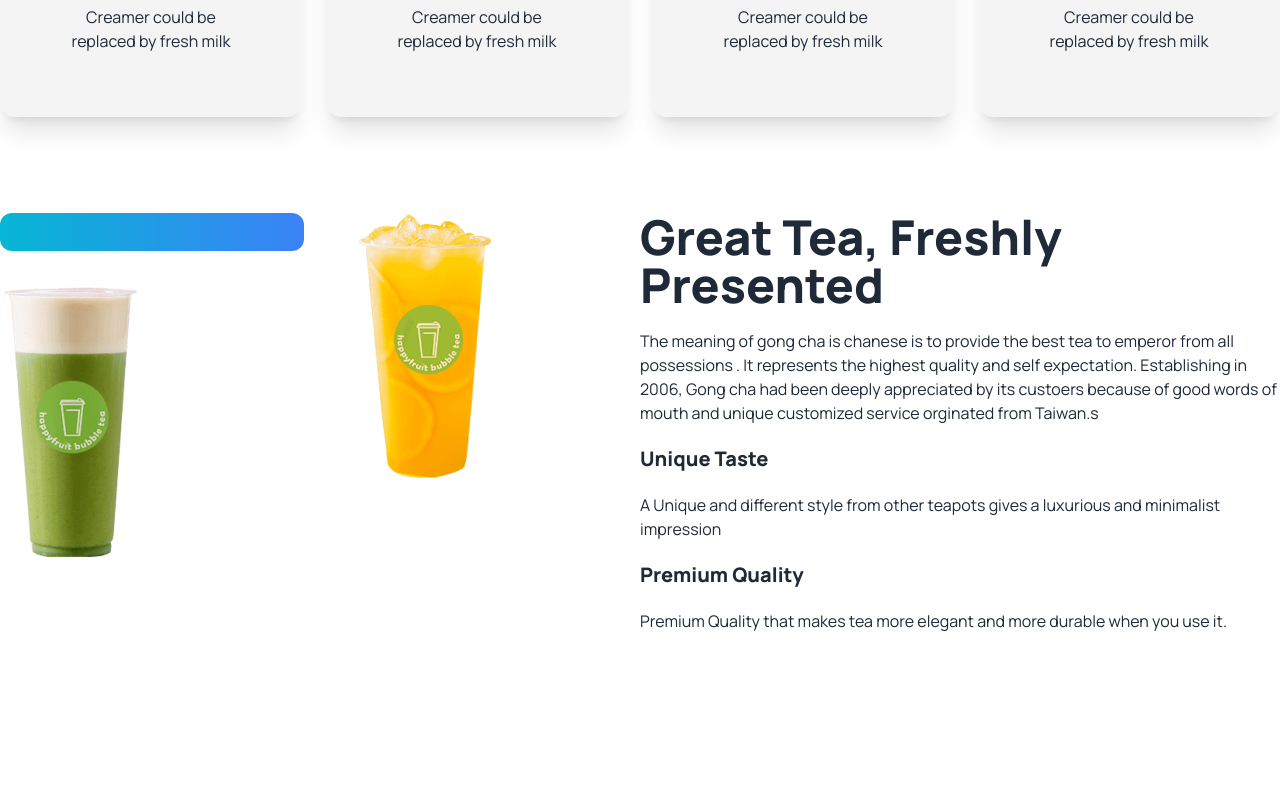
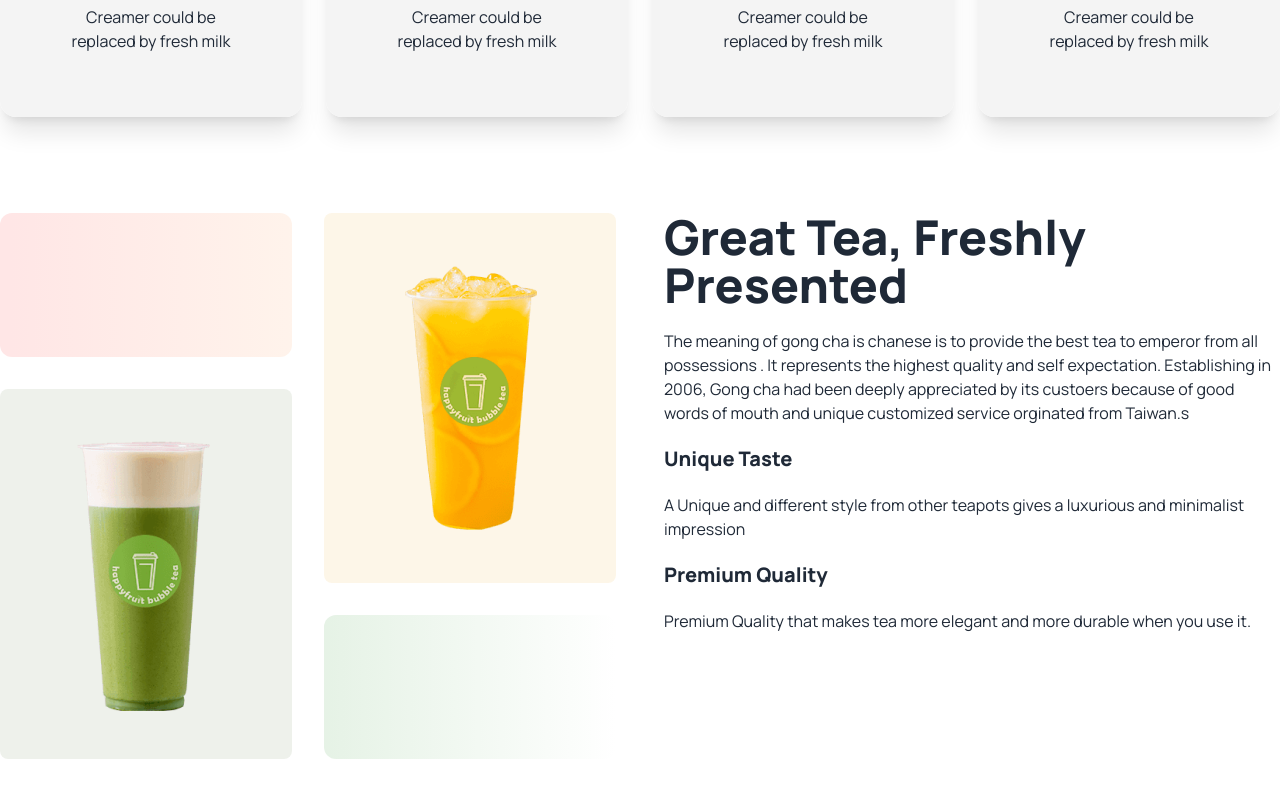
Before and after one commit to mahfuj80/tea-house-with-daisy-UI, a plain HTML site: page index.html in a window 1280 px wide. Shown: the part 912-1709 px from the top of the page. Before the commit the page ends 1641 px from the top, so only its background shows below. Drawn offline with nearby package versions, Linux system fonts and the light colour scheme.

Commit message:
created grid layout with linear greadient

```diff
--- a/index.html
+++ b/index.html
@@ -115,16 +115,18 @@
         </section>
 
         <!-- GREAT TEA FRESH TEA SECTION -->
-        <section class="my-24 flex flex-col lg:flex-row">
+        <section class="my-24 flex gap-12 flex-col lg:flex-row">
             <div class="grid gap-8 grid-cols-1 md:grid-cols-2 flex-1">
-                <div class="rounded-xl bg-gradient-to-r from-cyan-500 to-blue-500"></div>
-                <div class="row-span-2">
+                <div class="rounded-xl opacity-10 h-36 bg-gradient-to-r from-[#F00] to-[#FF8938]">
+                </div>
+                <div class="row-span-2 bg-[#E6A6231A] rounded-lg px-4 py-12 flex justify-center items-center">
                     <img src="./images/fresh-1.png" alt="">
                 </div>
-                <div class="row-span-2">
+                <div class="row-span-2 bg-[#5776391A] rounded-lg px-4 py-12 flex justify-center items-center">
                     <img src="./images/fresh-2.png" alt="">
                 </div>
-                <div></div>
+                <div class="rounded-xl opacity-10 h-36 bg-gradient-to-r from-[green] to-[#FFFFFF]">
+                </div>
             </div>
             <div class="space-y-5 flex-1">
                 <h3 class="text-5xl font-extrabold">Great Tea, Freshly <br> Presented</h3>
```
